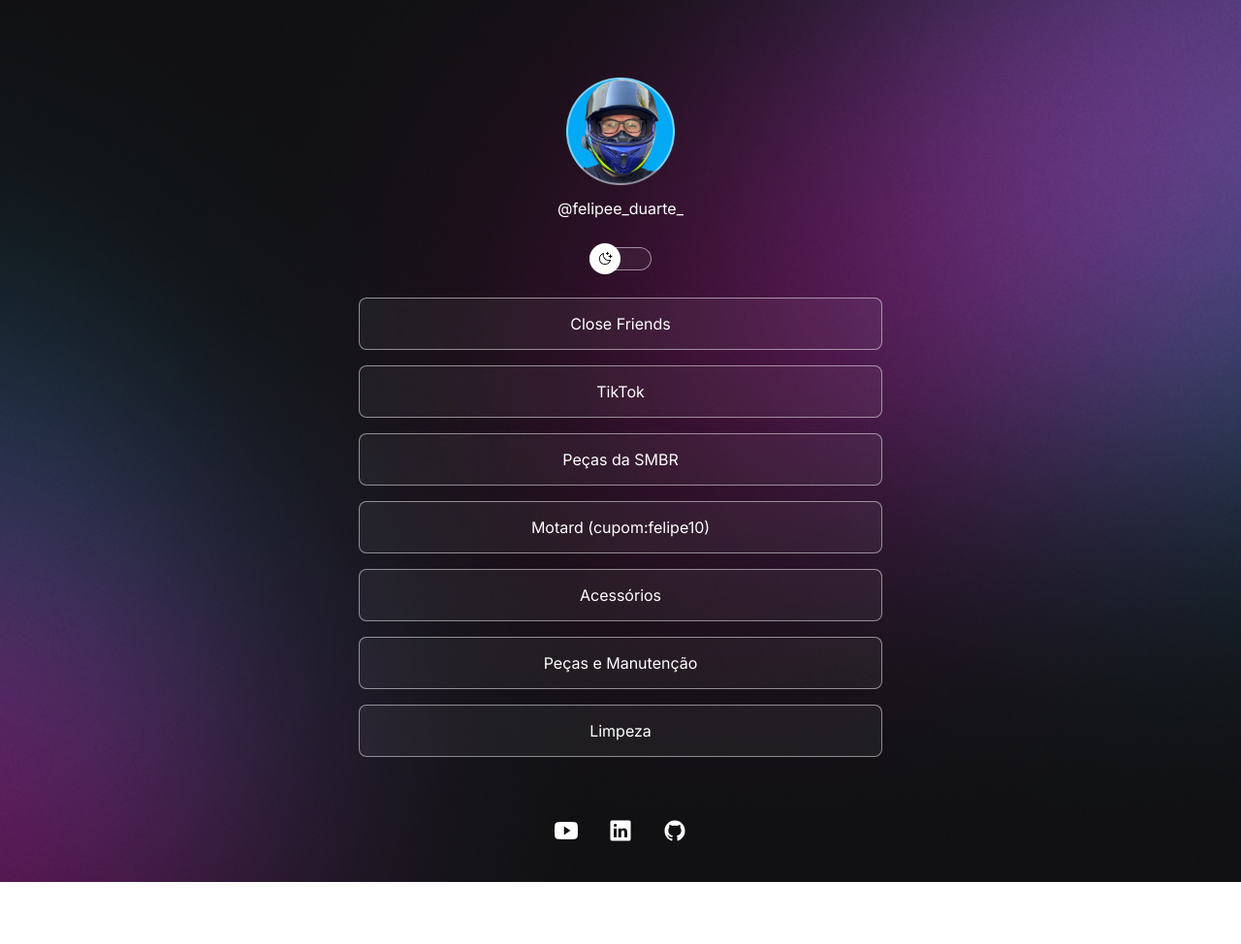
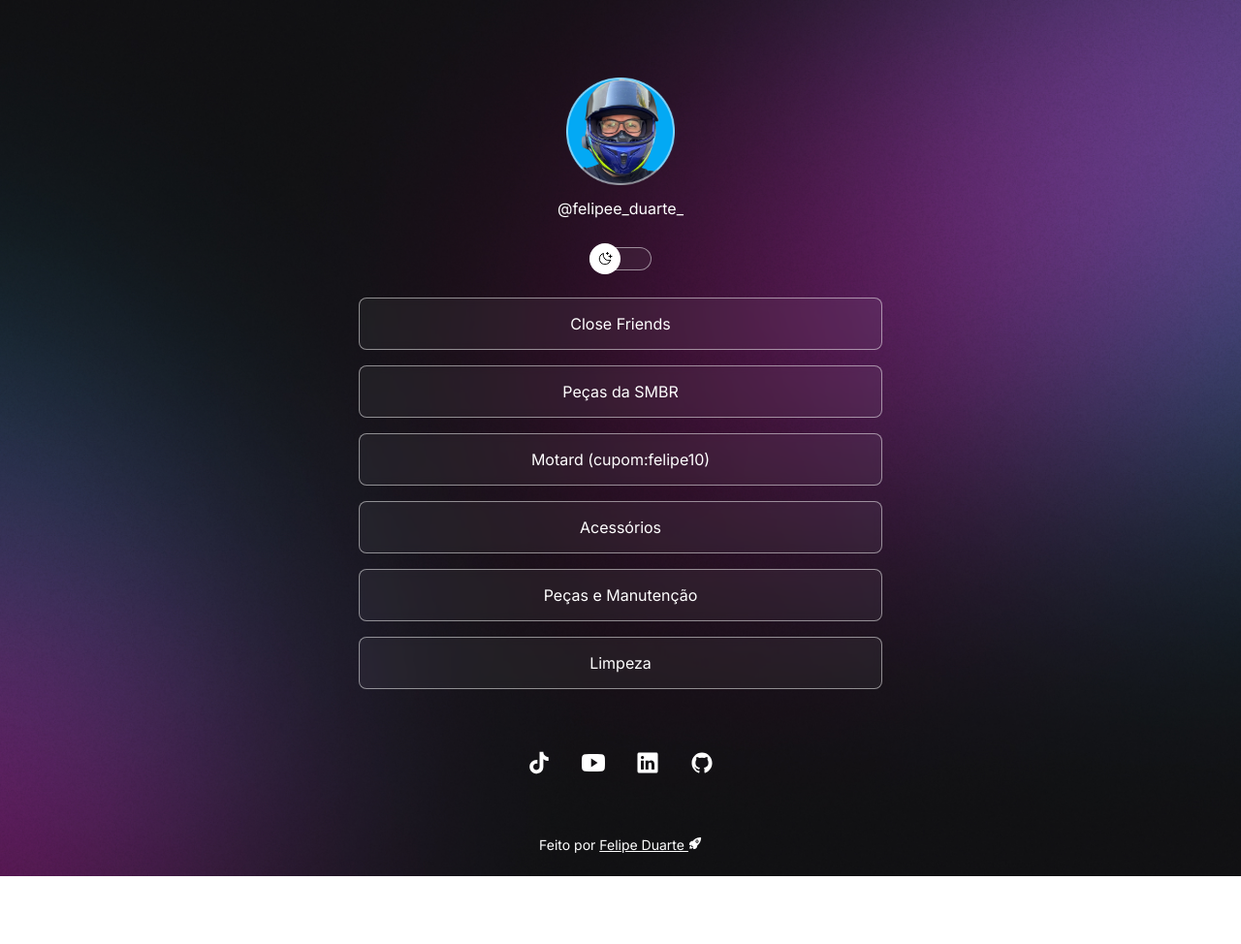
Before and after one commit to felipee-duarte/links, a plain HTML site: page index.html in a window 1280 px wide. Shown: the whole page at 97% size. After the commit the page ends 904 px from the top, so only its background shows below. Drawn offline with nearby package versions, Linux system fonts and the light colour scheme.

Commit message:
adjust to links and background

```diff
--- a/index.html
+++ b/index.html
@@ -33,14 +33,6 @@
         <li>
           <a href="https://closefriendsfelipeduarte.carrd.co/" target="_blank"
             >Close Friends</a
-          >
-        </li>
-
-        <li>
-          <a
-            href="https://www.tiktok.com/@felipeduartee_?is_from_webapp=1&sender_device=pc"
-            target="_blank"
-            >TikTok</a
           >
         </li>
 
@@ -86,6 +78,12 @@
       </ul>
       <div id="social-links">
         <a
+          href="https://www.tiktok.com/@felipeduartee_?is_from_webapp=1&sender_device=pc
+          target="_blank"
+        >
+          <ion-icon name="logo-TikTok"></ion-icon>
+        </a>
+        <a
           href="https://www.youtube.com/channel/UCKs_JHKDPEX8MO2szYdOrkQ"
           target="_blank"
         >
--- a/style.css
+++ b/style.css
@@ -26,7 +26,7 @@
 
 body {
   background: var(--bg-url) no-repeat top center/cover;
-  height: 100vh;
+  display: flex;
 }
 
 body * {
@@ -118,7 +118,7 @@
   border: 1px solid var(--stroke-color);
   border-radius: 8px;
 
-  backdrop-filter: blur (4px);
+  backdrop-filter: blur(4px);
   -webkit-backdrop-filter: blur(4px);
 
   text-decoration: none;
```
